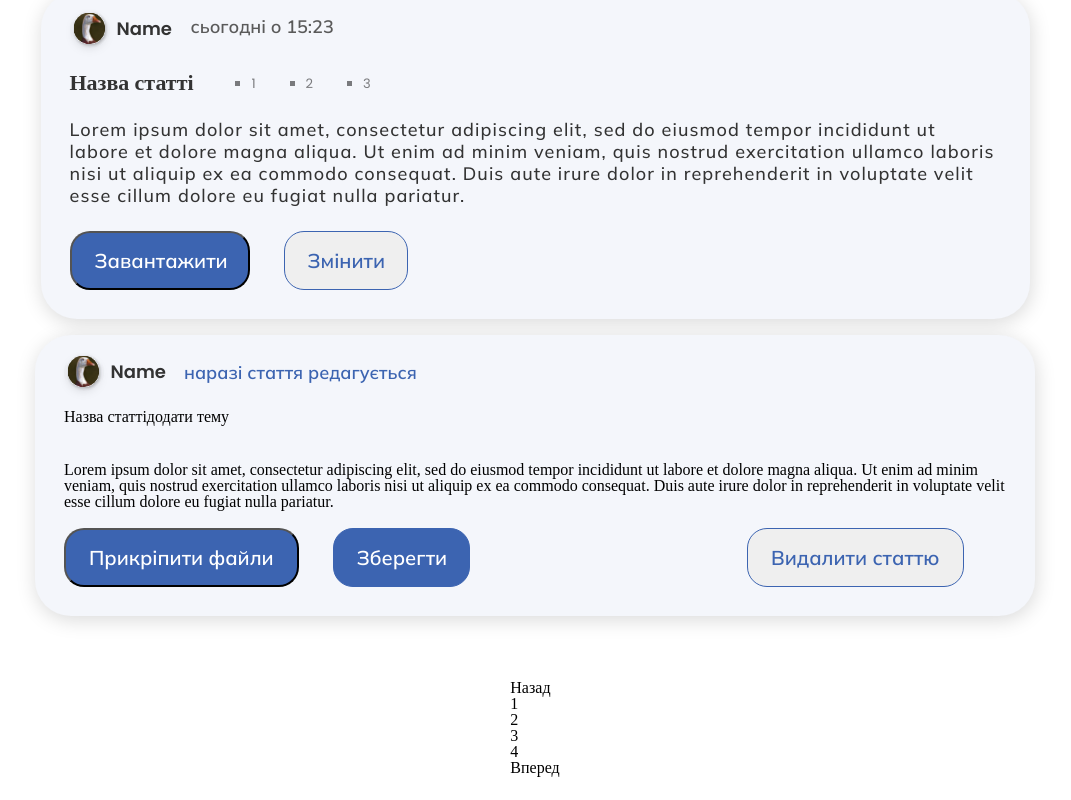
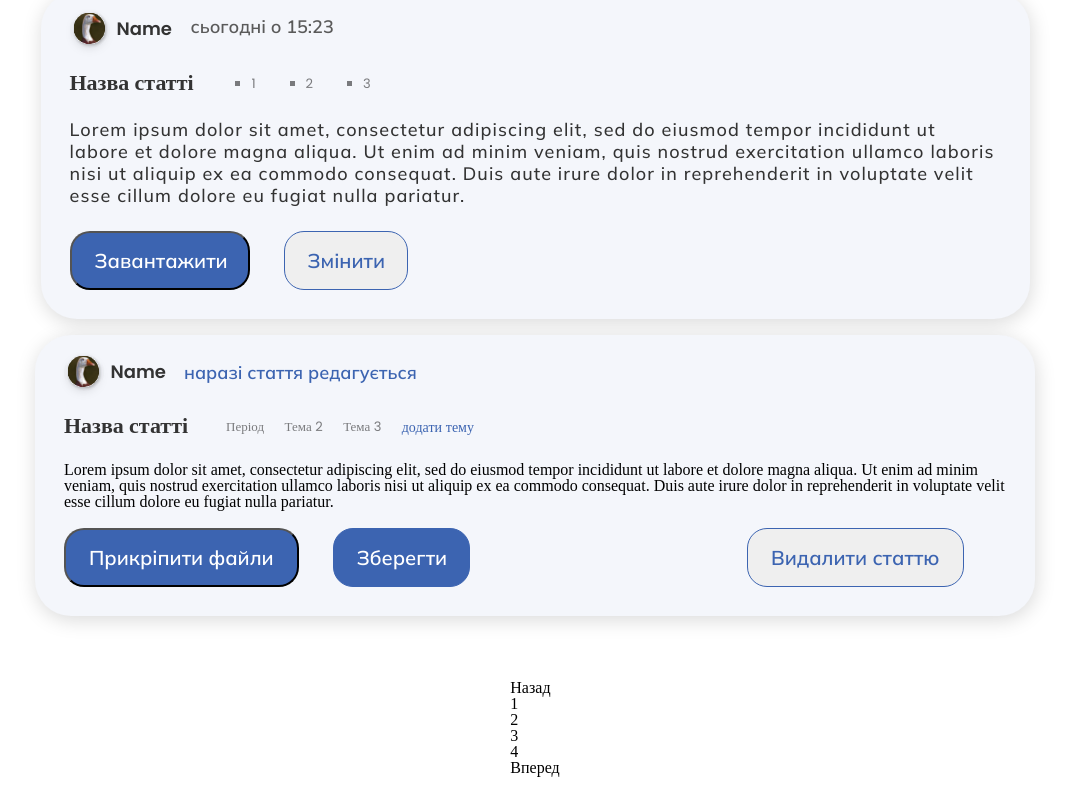
Before and after one commit to Ragnorosss/mediation, a React (Create React App) app: page / in a window 1280 px wide. Shown: the part 1553-2353 px from the top of the page, without its empty margins (105-1176 px from the left). Built offline with nearby package versions, Linux system fonts and the light colour scheme.

Commit message:
add block article items

```diff
--- a/src/section/Maininfo.jsx
+++ b/src/section/Maininfo.jsx
@@ -1,7 +1,71 @@
-import React from 'react'
+import React, { useState } from 'react'
 import Avatar from "../assets/avatar.svg"
 
 export default function MainInfo() {
+
+    /* для блока Період */
+    const [isOpen, setIsOpen] = useState(false);
+    const [selectedOption, setSelectedOption] = useState('');
+
+    const options = [
+        '90-ті',
+        '1998-2004',
+        '2004-2010',
+        '2010-2014',
+    ];
+
+    const handleToggle = () => {
+        setIsOpen(!isOpen);
+    };
+
+    const handleOptionSelect = (option) => {
+        setSelectedOption(option);
+        setIsOpen(false);
+    };
+    /* для блока Період */
+
+    /* для блока тема 3*/
+    const [openTemaThree, setOpenTemaThree] = useState(false);
+    const [showTemaThree, setShowTemaThree] = useState('');
+
+    const temaItemThree = [
+        'Тема 3',
+        'Тема 3',
+        'Тема 3',
+        'Тема 3',
+    ];
+
+    const showItemLi = () => {
+        setOpenTemaThree(!openTemaThree);
+    };
+
+    const handleTemaSelect = (temaThree) => {
+        setShowTemaThree(temaThree);
+        setOpenTemaThree(false);
+    };
+    /* для блока тема 3 */
+
+    /* для блока тема 2*/
+    const [openTemaTwo, setOpenTemaTwo] = useState(false);
+    const [showTemaTwo, setShowTemaTwo] = useState('');
+
+    const temaItemTwo = [
+        'Тема 2',
+        'Тема 2',
+        'Тема 2',
+        'Тема 2',
+    ];
+
+    const showItemTwoo = () => {
+        setOpenTemaTwo(!openTemaTwo);
+    };
+
+    const handleTemaTwo = (temaTwo) => {
+        setShowTemaTwo(temaTwo);
+        setOpenTemaTwo(false);
+    };
+    /* для блока тема 2 */
+
     return (
         <section className="main">
             <div className="wrapper">
@@ -96,15 +160,71 @@ export default function MainInfo() {
                             <p className='text-article-creat'>наразі стаття редагується</p>
                         </div>
                         <div className="title-article-aside">
-                            <p>Назва статті</p>
-                            <div className="item-subject">
-                                <p>додати тему</p>
+                            <p className='text-name-article'>Назва статті</p>
+                            <div className="item-subject-show">
+                                <div className="dropdown">
+                                    <div className="dropdown__selected" onClick={handleToggle}>
+                                        {selectedOption || 'Період'}
+                                    </div>
+                                    {isOpen && (
+                                        <ul className="dropdown__options">
+                                        {options.map((option, index) => (
+                                            <li
+                                            key={index}
+                                            className="dropdown__option"
+                                            onClick={() => handleTemaSelect(option)}
+                                            >
+                                            {option}
+                                            </li>
+                                        ))}
+                                        </ul>
+                                    )}
+                                </div>
+                                <div className="dropdown">
+                                    <div className="dropdown__selected" onClick={showItemTwoo}>
+                                        {showTemaTwo || 'Тема 2'}
+                                    </div>
+                                    {openTemaTwo && (
+                                        <ul className="dropdown__options">
+                                        {temaItemTwo.map((temaTwo, index) => (
+                                            <li
+                                            key={index}
+                                            className="dropdown__option"
+                                            onClick={() => handleTemaTwo(temaTwo)}
+                                            >
+                                            {temaTwo}
+                                            </li>
+                                        ))}
+                                        </ul>
+                                    )}
+                                </div>
+                                <div className="dropdown">
+                                    <div className="dropdown__selected" onClick={showItemLi}>
+                                        {showTemaThree || 'Тема 3'}
+                                    </div>
+                                    {openTemaThree && (
+                                        <ul className="dropdown__options">
+                                        {temaItemThree.map((temaThree, index) => (
+                                            <li
+                                            key={index}
+                                            className="dropdown__option"
+                                            onClick={() => handleOptionSelect(temaThree)}
+                                            >
+                                            {temaThree}
+                                            </li>
+                                        ))}
+                                        </ul>
+                                    )}
+                                </div>
+                                <p className='text-article-creat'>додати тему</p>
                             </div>
                         </div>
                         <div className="articl-block-info">
-                            Lorem ipsum dolor sit amet, consectetur adipiscing elit, sed do eiusmod tempor incididunt ut labore et dolore magna aliqua.
-                            Ut enim ad minim veniam, quis nostrud exercitation ullamco laboris nisi ut aliquip ex ea commodo consequat.
-                            Duis aute irure dolor in reprehenderit in voluptate velit esse cillum dolore eu fugiat nulla pariatur.
+                            <p className='text-articl-info text-info'>
+                                Lorem ipsum dolor sit amet, consectetur adipiscing elit, sed do eiusmod tempor incididunt ut labore et dolore magna aliqua.
+                                Ut enim ad minim veniam, quis nostrud exercitation ullamco laboris nisi ut aliquip ex ea commodo consequat.
+                                Duis aute irure dolor in reprehenderit in voluptate velit esse cillum dolore eu fugiat nulla pariatur.
+                            </p>
                         </div>
                         <div className="btn-block-created">
                             <div className="btn-block-start">
```
